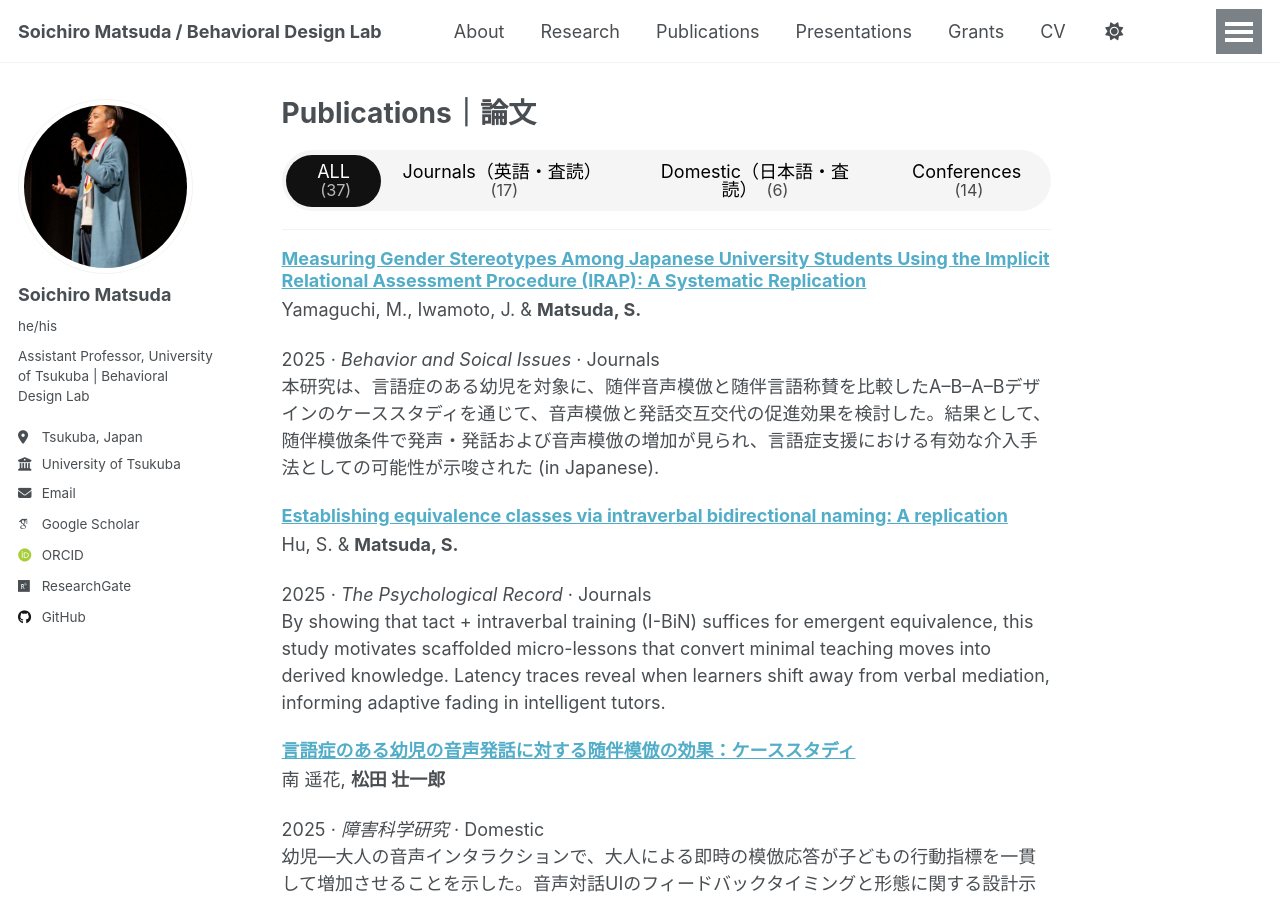
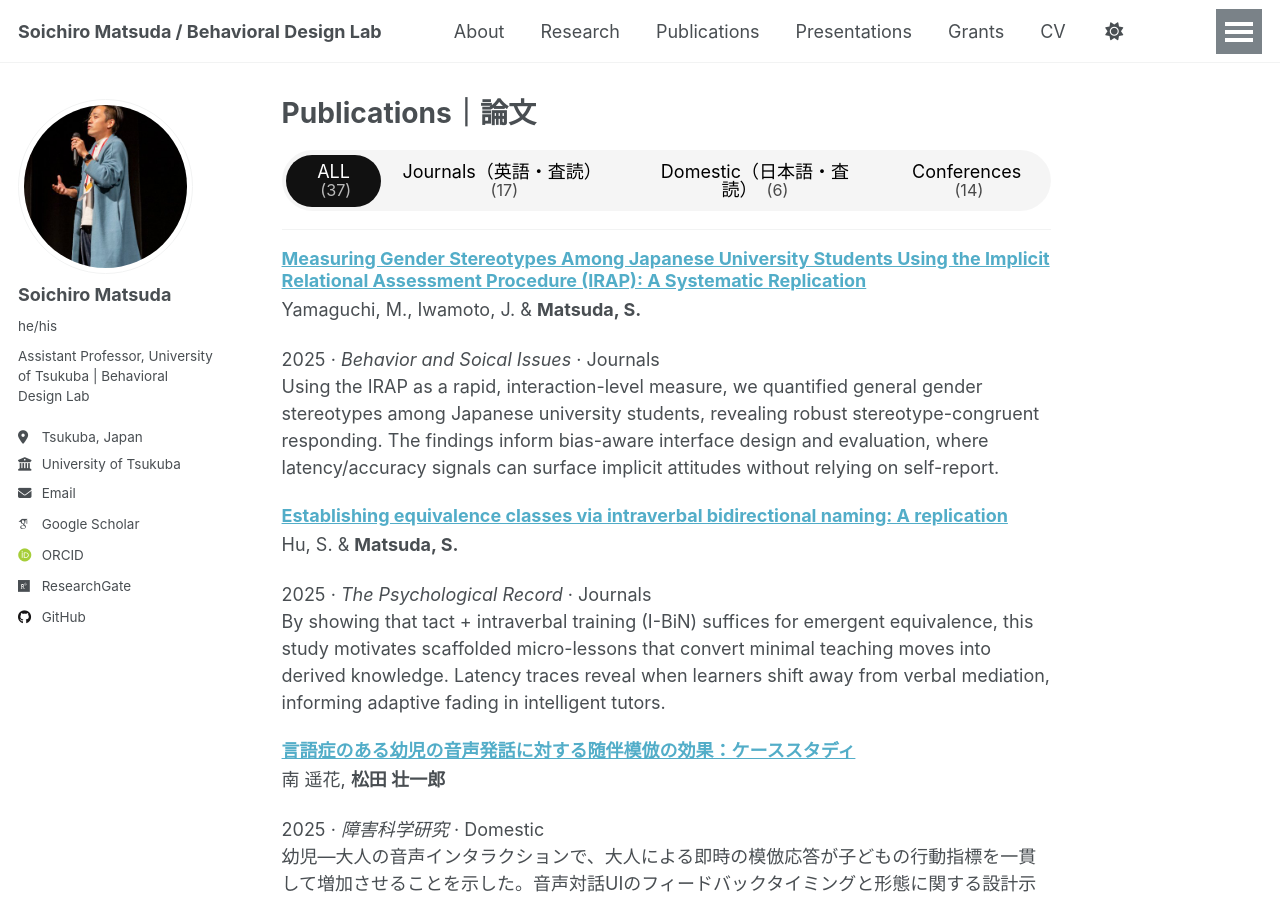
Before and after one commit to BehavioralDesignerMatsuda/BehavioralDesignerMatsuda.github.io, a Jekyll site: the page built from _pages/publications.md, in a window 1280 px wide and 900 px high. Built offline with Jekyll 4.4.1, drawn with Linux system fonts in a browser that asks for light colours; some web fonts are replaced; a script that is not in the unit is left out.

Commit message:
Update 2025-Genderstereotype.md

```diff
--- a/_publications/2025-Genderstereotype.md
+++ b/_publications/2025-Genderstereotype.md
@@ -6,5 +6,5 @@ venue: "Behavior and Soical Issues"
 category: journals
 paperurl: "https://doi.org/10.1007/s42822-025-00229-1"
 citation: "Yamaguchi, M., Iwamoto, J. & Matsuda, S. (2025). Measuring Gender Stereotypes Among Japanese University Students Using the Implicit Relational Assessment Procedure (IRAP): A Systematic Replication. Behavior and Social Issues. https://doi.org/10.1007/s42822-025-00229-1"
-excerpt: "本研究は、言語症のある幼児を対象に、随伴音声模倣と随伴言語称賛を比較したA–B–A–Bデザインのケーススタディを通じて、音声模倣と発話交互交代の促進効果を検討した。結果として、随伴模倣条件で発声・発話および音声模倣の増加が見られ、言語症支援における有効な介入手法としての可能性が示唆された (in Japanese)."
+excerpt: "Using the IRAP as a rapid, interaction-level measure, we quantified general gender stereotypes among Japanese university students, revealing robust stereotype-congruent responding. The findings inform bias-aware interface design and evaluation, where latency/accuracy signals can surface implicit attitudes without relying on self-report."
 ---
```
